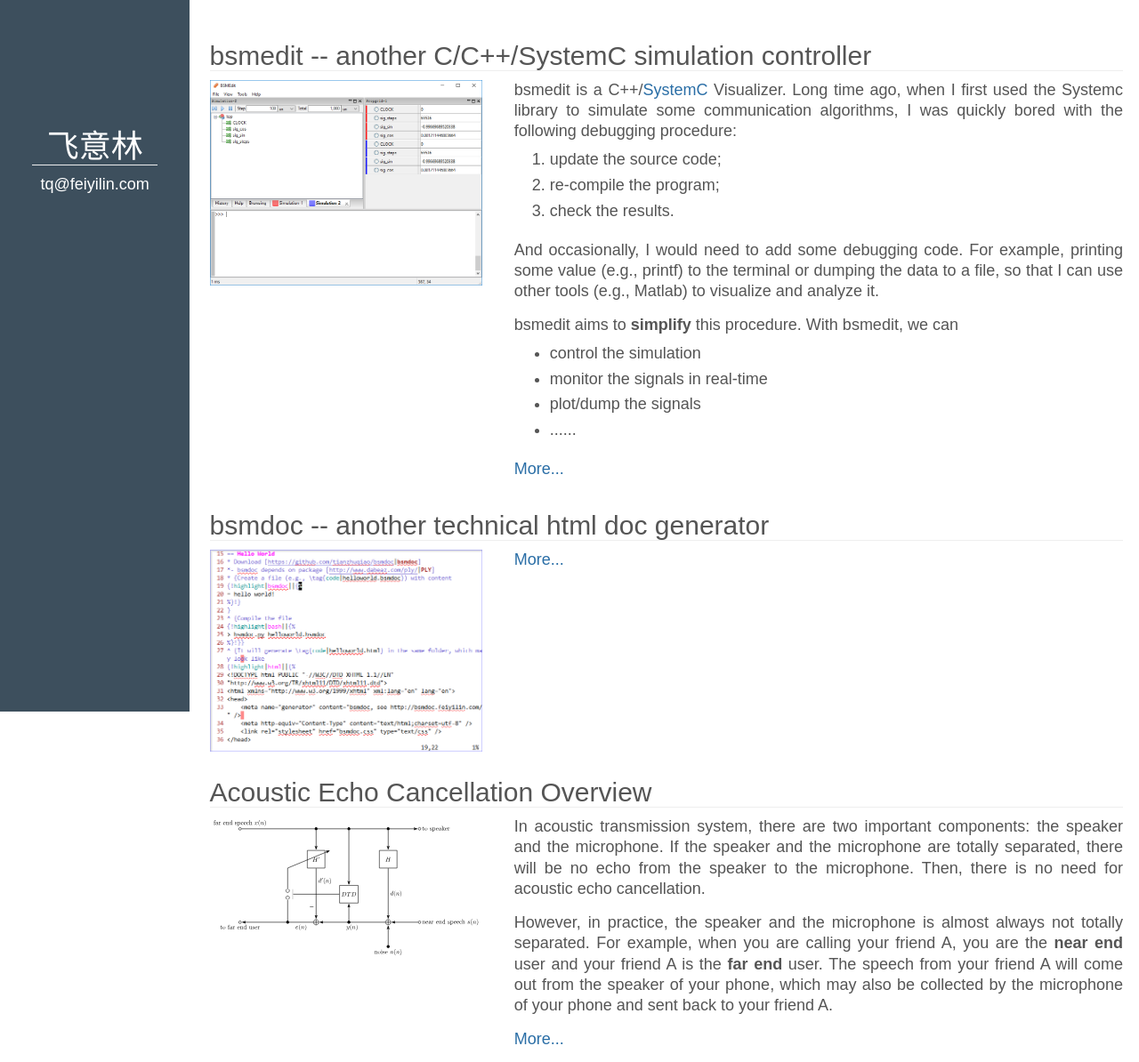
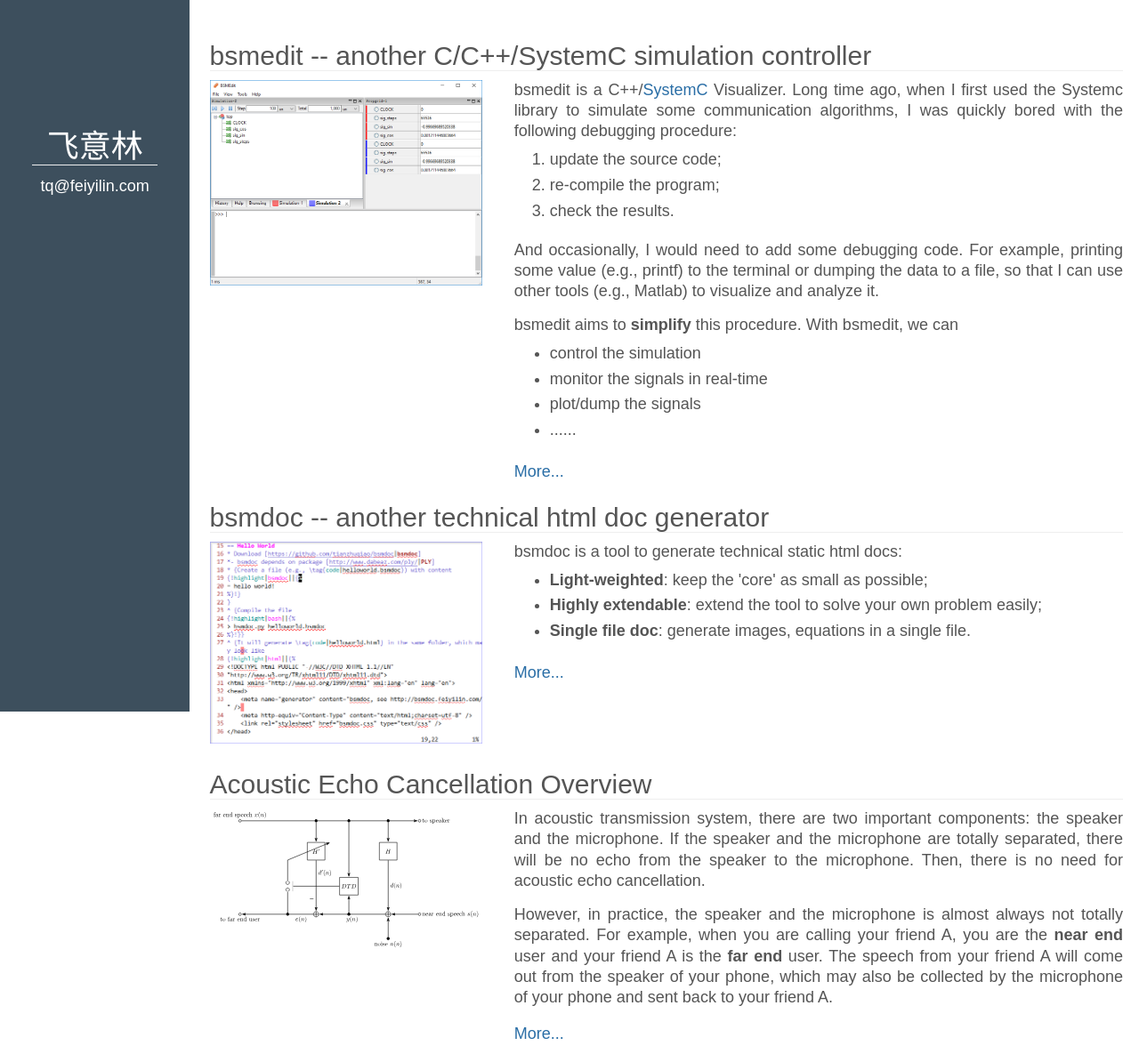
Before and after one commit to tianzhuqiao/tianzhuqiao.github.io, a plain HTML site: page index.html in a window 1280 px wide. Shown: the top 1194 px of the page at 89% size. Drawn offline with nearby package versions, Linux system fonts and the light colour scheme; some packages are replaced by stand-ins of ours.

```diff
--- a/index.html
+++ b/index.html
@@ -30,7 +30,7 @@
 <div class="sidebar pure-u-1 pure-u-lg-1-6">
 <div class="header">
 <h1>&#x98de;&#x610f;&#x6797;</h1>
-<p>tq@feiyilin.com</p>
+tq@feiyilin.com
 </div>
 </div>
 <div class="content pure-u-1 pre-u-lg-5-6">
@@ -54,7 +54,7 @@
 <li>plot/dump the signals</li>
 <li>......</li>
 </ul>
-<p><a href="http://bsmedit.feiyilin.com">More...</a></p>
+<a href="http://bsmedit.feiyilin.com">More...</a>
 </div>
 </div>
 <h2>bsmdoc -- another technical html doc generator</h2>
@@ -63,7 +63,13 @@
 <a href="http://bsmdoc.feiyilin.com"><img src="./image/bsmdoc.png" alt="./image/bsmdoc.png"></a>
 </div>
 <div class="pure-u-1 pure-u-lg-2-3">
-<p><a href="http://bsmdoc.feiyilin.com">More...</a></p>
+<p>bsmdoc is a tool to generate technical static html docs:</p>
+<ul>
+<li><b>Light-weighted</b>: keep the 'core' as small as possible;</li>
+<li><b>Highly extendable</b>: extend the tool to solve your own problem easily;</li>
+<li><b>Single file doc</b>: generate images, equations in a single file.</li>
+</ul>
+<a href="http://bsmdoc.feiyilin.com">More...</a>
 </div>
 </div>
 <h2>Acoustic Echo Cancellation Overview</h2>
@@ -74,7 +80,7 @@
 <div class="pure-u-1 pure-u-lg-2-3">
 <p>In acoustic transmission system, there are two important components: the speaker and the microphone. If the speaker and the microphone are totally separated, there will be no echo from the speaker to the microphone. Then, there is no need for acoustic echo cancellation.</p>
 <p>However, in practice, the speaker and the microphone is almost always not totally separated. For example, when you are calling your friend A, you are the <b>near end</b> user and your friend A is the <b>far end</b> user. The speech from your friend A will come out from the speaker of your phone, which may also be collected by the microphone of your phone and sent back to your friend A.</p>
-<p><a href="aec.html">More...</a></p>
+<a href="aec.html">More...</a>
 </div>
 </div>
 <h2><a href="walk.html">A tutorial on time series with neural network</a></h2>
@@ -114,7 +120,7 @@ Simple C functions to easily process the console program arguments.</p></li>
 </div>
 
 <div class="footer">
-<div class="footer-text"> Last updated 2019-12-28 00:06:32 PST, by <a href="http://bsmdoc.feiyilin.com/">bsmdoc</a>  | <a href="mailto:tq@feiyilin.com">Contact</a></div>
+<div class="footer-text"> Last updated 2020-01-02 23:06:04 PST, by <a href="http://bsmdoc.feiyilin.com/">bsmdoc</a>  | <a href="mailto:tq@feiyilin.com">Contact</a></div>
 </div>
 </div>
 </body>
```
Also changed, not shown: 1 other file.
